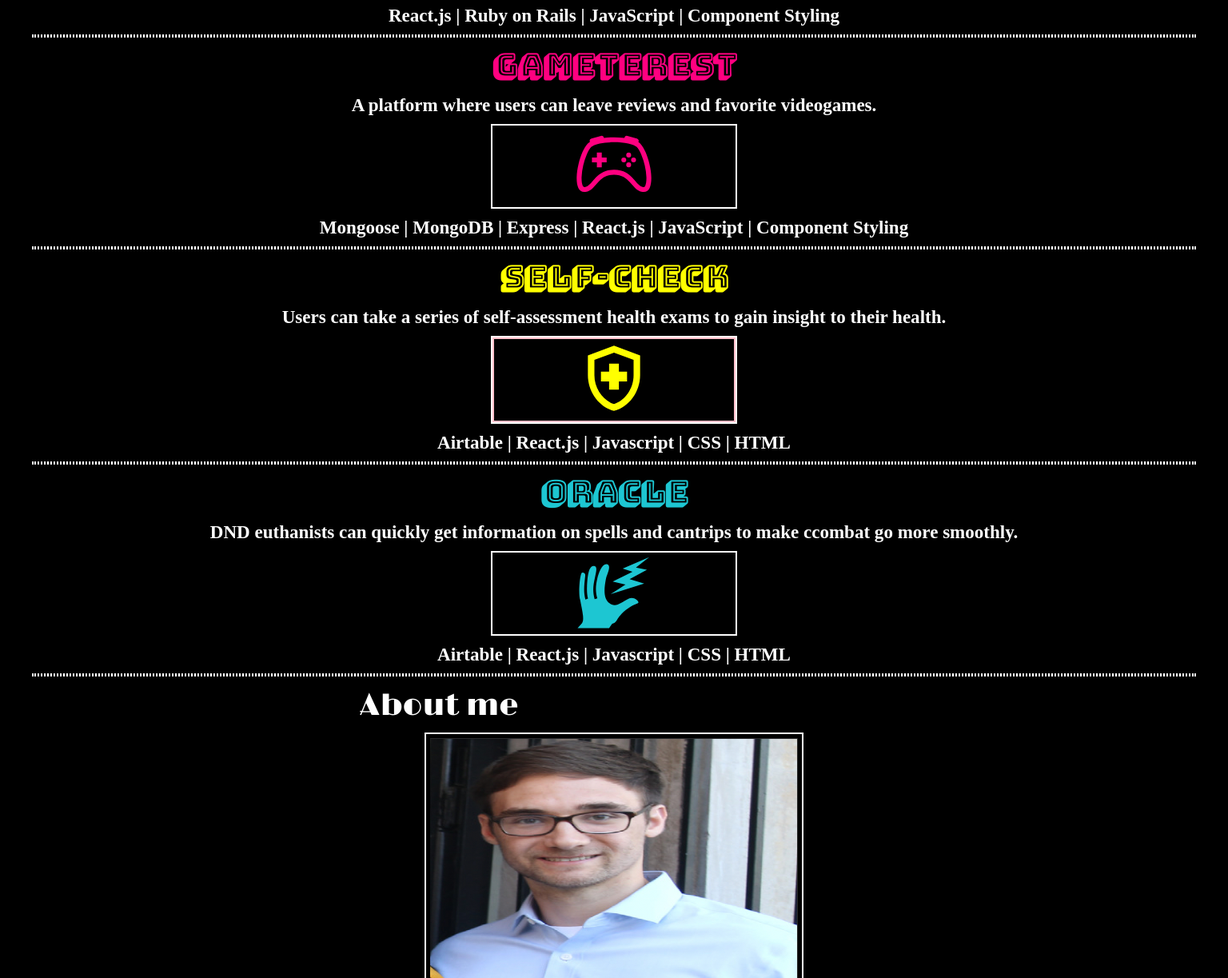
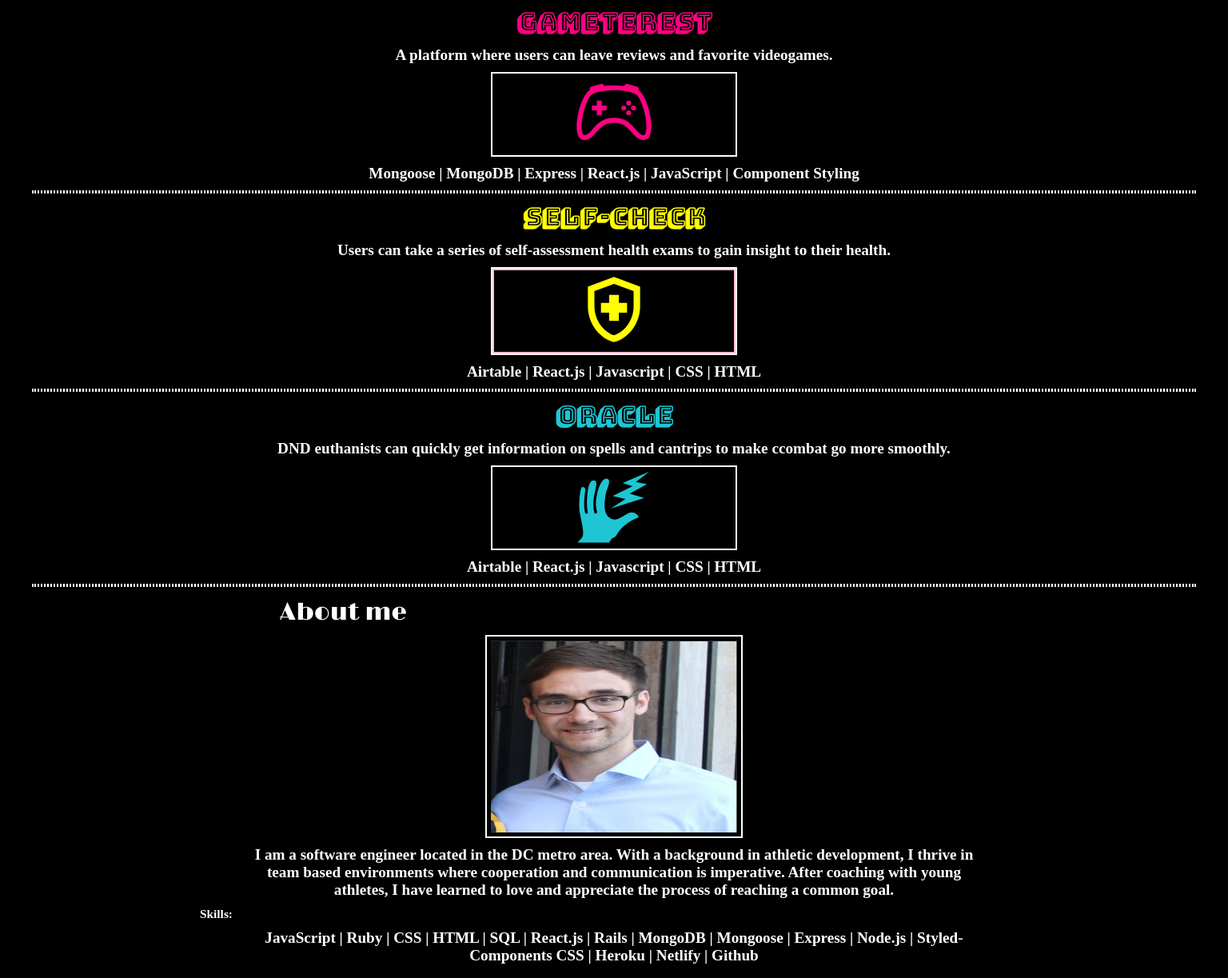
Before and after one commit to hammyhammer/Portfolio, a React (Create React App) app in the folder client/: page / in a window 1536 px wide. Shown: the part 502-1725 px from the top of the page at 80% size. Built offline with nearby package versions, Linux system fonts and the light colour scheme; a web font is replaced by a local one.

Commit message:
added more queries

```diff
--- a/client/src/screens/AboutMe/AboutMe.module.css
+++ b/client/src/screens/AboutMe/AboutMe.module.css
@@ -30,7 +30,7 @@
 .branding {
   /* border: 2px solid cyan; */
   margin: 10px 30px;
-  font-size: 3.75vw;
+  font-size: 3vw;
   text-align: center;
   font-family: "BhuTuka Expanded One";
   font-weight: 600;
@@ -38,7 +38,7 @@
 }
 
 .intro_skills {
-  font-size: 4vw;
+  font-size: 2.5vw;
   margin: 10px 10px;
   font-family: "BhuTuka Expanded One";
   font-weight: bold;
@@ -46,7 +46,7 @@
 
 .skills {
   margin: 10px 30px;
-  font-size: 3.5vw;
+  font-size: 3vw;
   text-align: center;
   /* border: 2px solid orange; */
   font-family: "BhuTuka Expanded One";
@@ -61,11 +61,12 @@
   text-decoration: none;
   font-family: "BhuTuka Expanded One";
   font-weight: bold;
+  font-size: 4vw;
 }
 
 @media only screen and (min-width:760px) {
   .header {
-    font-size: 4vw;
+    font-size: 3vw;
   }
 
   .me {
@@ -74,27 +75,34 @@
   }
 
   .intro_skills {
-    font-size: 3vw;
+    font-size: 2.25vw;
   }
 
   .branding {
-    font-size: 3vw;
+    font-size: 2.25vw;
   }
 
   .skills {
-    font-size: 3vw;
+    font-size: 2.25vw;
   }
 
   .resume {
     font-size: 3vw;
   }
 
+  .me {
+    /* border: 2px solid yellow; */
+    width: 40vw;
+    height: 40vh;
+
+  }
+
 }
 
-@media only screen and (min-width:1500px) {
+@media only screen and (min-width:1200px) {
   .header {
     font-size: 2.5vw;
-    margin: 13px 300px 0px 450px;
+    margin: 13px 300px 0px 300px;
 
   }
 
@@ -123,3 +131,36 @@
     font-size: 2vw;
   }
 }
+
+@media only screen and (min-width:1500px) {
+  .header {
+    font-size: 2vw;
+    margin: 13px 300px 0px 350px;
+
+  }
+
+  .me {
+    width: 20vw;
+    height: 30vh;
+  }
+
+  .intro_skills {
+    margin: 10px 250px;
+    font-size: 1vw;
+  }
+
+  .branding {
+    font-size: 1.25vw;
+    margin: 10px 300px;
+
+  }
+
+  .skills {
+    font-size: 1.25vw;
+    margin: 10px 300px;
+  }
+
+  .resume {
+    font-size: 2vw;
+  }
+}
--- a/client/src/screens/Projects/Projects.module.css
+++ b/client/src/screens/Projects/Projects.module.css
@@ -119,23 +119,23 @@
 
 @media only screen and (min-width:760px) {
   .header {
-    font-size: 5vw;
+    font-size: 3vw;
   }
 
   .title_dynamic {
-    font-size: 4vw;
+    font-size: 3.5vw;
   }
 
   .title_gameterest {
-    font-size: 4vw;
+    font-size: 3.5vw;
   }
 
   .title_selfcheck {
-    font-size: 4vw;
+    font-size: 3.5vw;
   }
 
   .title_oracle {
-    font-size: 4vw;
+    font-size: 3.5vw;
   }
 
   .link_space {
@@ -149,12 +149,12 @@
   }
 
   .description {
-    font-size: 2.5vw;
-
+    font-size: 2vw;
+    margin: 10px 30px
   }
 
   .skills {
-    font-size: 2.5vw;
+    font-size: 2vw;
 
   }
 
@@ -204,9 +204,50 @@
 
 }
 
-@media only screen and (min-width:1600px) {
+@media only screen and (min-width:1500px) {
   .link_space {
     margin-left: 42%;
     margin-right: 42%;
   }
+
+  .header {
+    font-size: 1.5vw;
+  }
+
+  .title_dynamic {
+    font-size: 2vw;
+  }
+
+  .title_gameterest {
+    font-size: 2vw;
+  }
+
+  .title_selfcheck {
+    font-size: 2vw;
+  }
+
+  .title_oracle {
+    font-size: 2vw;
+  }
+
+  .link_space {
+    margin-left: 40%;
+    margin-right: 40%;
+  }
+
+  .image {
+    width: 50vw;
+    height: 40vh;
+  }
+
+
+  .description {
+    font-size: 1.25vw;
+
+  }
+
+
+  .skills {
+    font-size: 1.25vw;
+  }
 }
```
